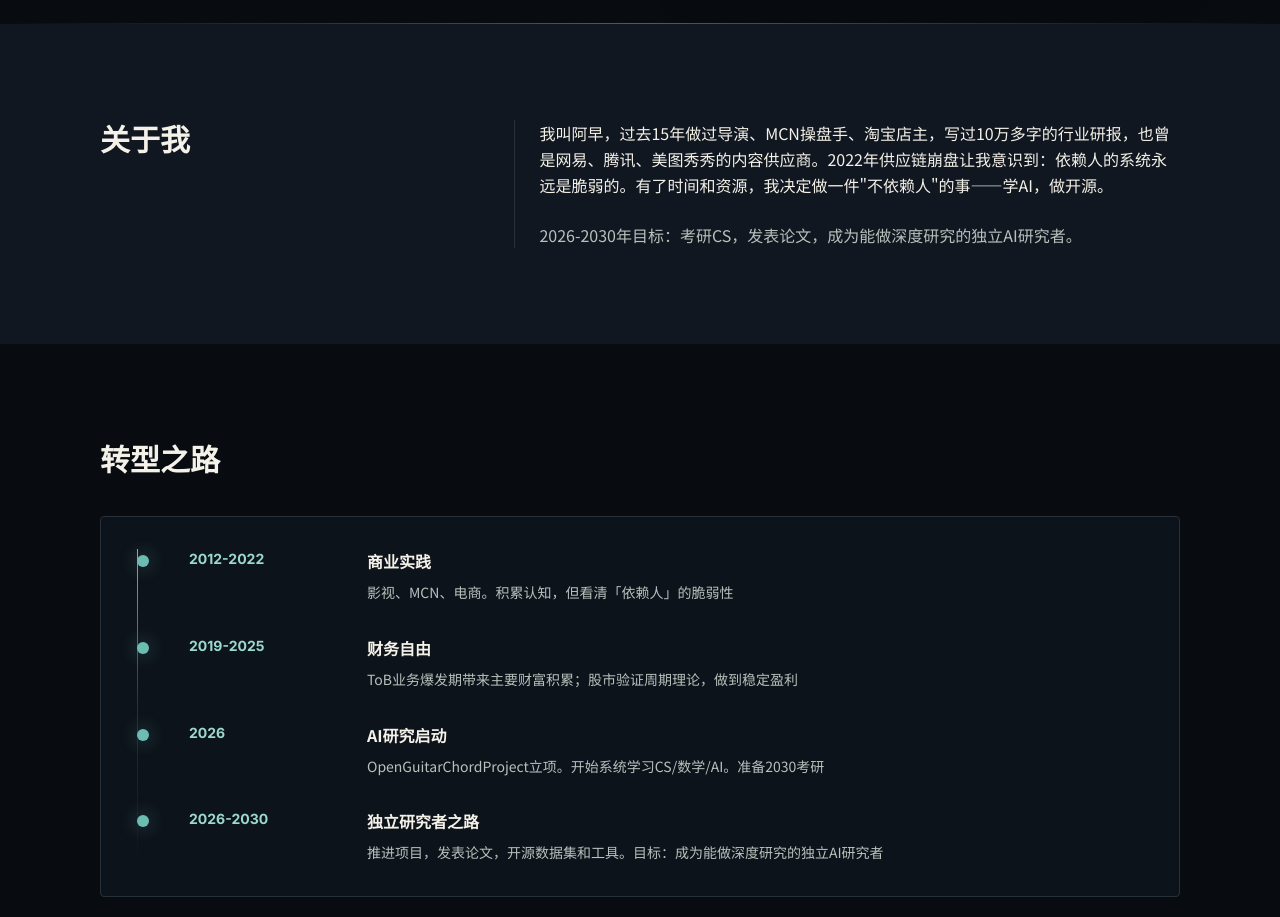
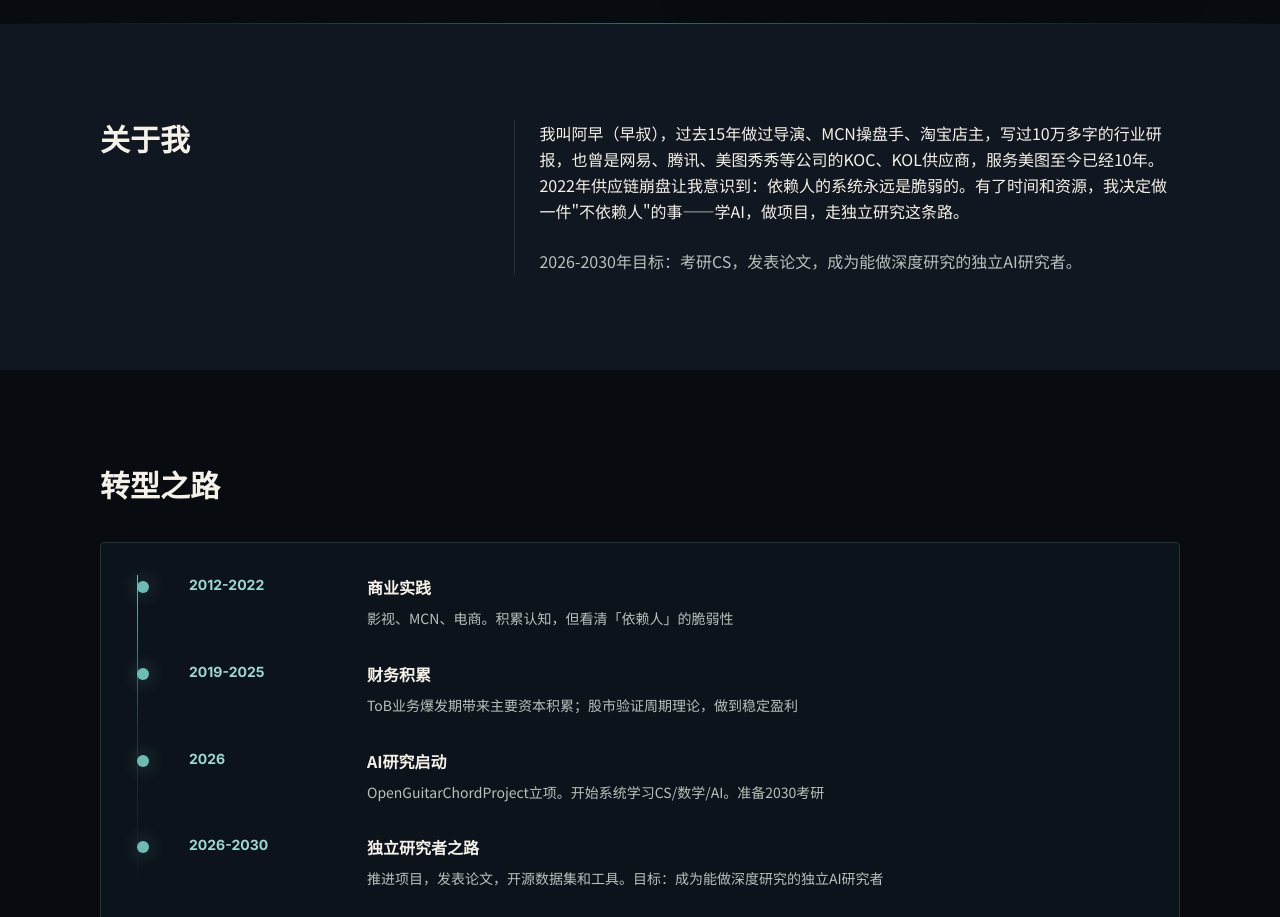
Before and after one commit to Zaosusu/zaosusu.github.io, a React (Vite) app: page /#/ in a window 1280 px wide. Shown: the part 720-1637 px from the top of the page. Built offline with nearby package versions, Linux system fonts and the light colour scheme.

Commit message:
update Home.tsx

```diff
--- a/src/pages/Home.tsx
+++ b/src/pages/Home.tsx
@@ -17,12 +17,12 @@ const t = {
       { label: '商业自动化', title: '小红书蒲公英达人筛选系统', desc: '面向品牌投放的达人采集、筛选、分析与批量邀约工具。' },
     ],
     aboutTitle: '关于我',
-    aboutIntro: '我叫阿早，过去15年做过导演、MCN操盘手、淘宝店主，写过10万多字的行业研报，也曾是网易、腾讯、美图秀秀的内容供应商。2022年供应链崩盘让我意识到：依赖人的系统永远是脆弱的。有了时间和资源，我决定做一件"不依赖人"的事——学AI，做开源。',
+    aboutIntro: '我叫阿早（早叔），过去15年做过导演、MCN操盘手、淘宝店主，写过10万多字的行业研报，也曾是网易、腾讯、美图秀秀等公司的KOC、KOL供应商，服务美图至今已经10年。2022年供应链崩盘让我意识到：依赖人的系统永远是脆弱的。有了时间和资源，我决定做一件"不依赖人"的事——学AI，做项目，走独立研究这条路。',
     aboutGoal: '2026-2030年目标：考研CS，发表论文，成为能做深度研究的独立AI研究者。',
     timelineTitle: '转型之路',
     timeline: [
       { year: '2012-2022', title: '商业实践', desc: '影视、MCN、电商。积累认知，但看清「依赖人」的脆弱性' },
-      { year: '2019-2025', title: '财务自由', desc: 'ToB业务爆发期带来主要财富积累；股市验证周期理论，做到稳定盈利' },
+      { year: '2019-2025', title: '财务积累', desc: 'ToB业务爆发期带来主要资本积累；股市验证周期理论，做到稳定盈利' },
       { year: '2026', title: 'AI研究启动', desc: 'OpenGuitarChordProject立项。开始系统学习CS/数学/AI。准备2030考研' },
       { year: '2026-2030', title: '独立研究者之路', desc: '推进项目，发表论文，开源数据集和工具。目标：成为能做深度研究的独立AI研究者' },
     ],
```
